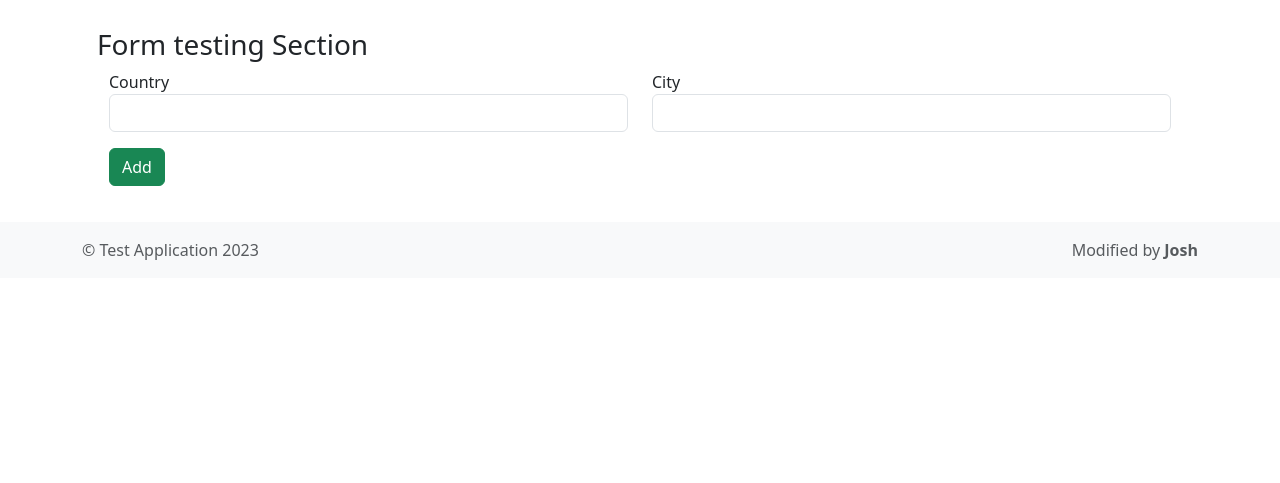
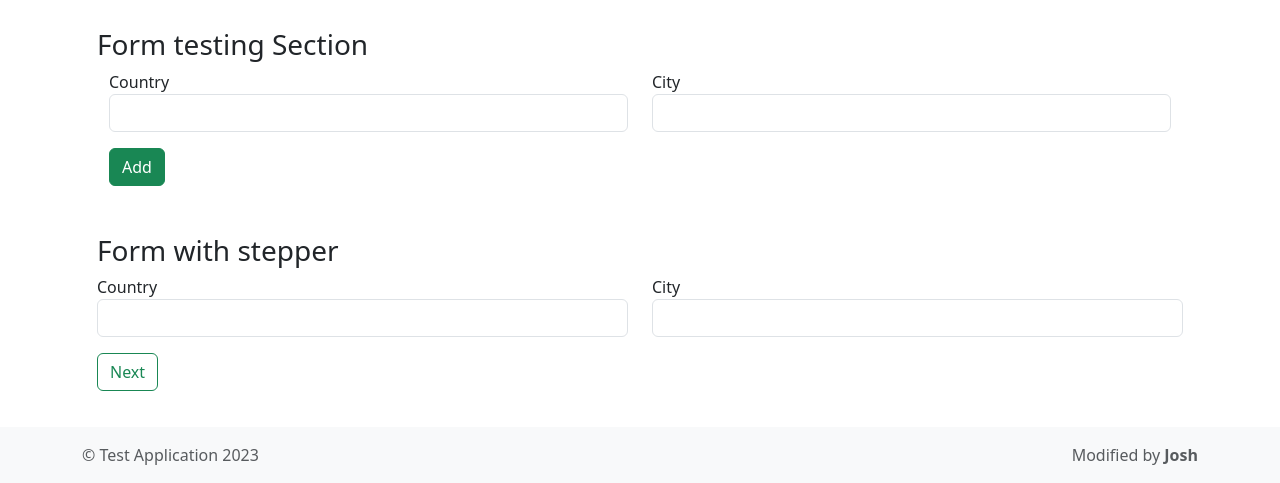
Before and after one commit to JoshKarta/yii-project, a Yii app: template views/site/test.php in a window 1280 px wide. Shown: the part 1007-1490 px from the top of the page. Before the commit the page ends 1267 px from the top, so only its background shows below. Run offline with PHP 8.4 and a stand-in for Yii, Linux system fonts and the light colour scheme; the template is opened without the code that fills it, so the values that code supplies are empty; form fields are guessed from the names that the template uses; some libraries are stand-ins or nearby versions.

Commit message:
stepper functionality

```diff
--- /dev/null
+++ b/views/countries/stepperForm.php
@@ -0,0 +1,27 @@
+<?php
+
+use yii\helpers\Html;
+use yii\widgets\ActiveForm;
+
+/** @var yii\web\View $this */
+/** @var app\models\Countries $model */
+/** @var yii\widgets\ActiveForm $form */
+
+?>
+
+<div class="">
+
+    <?php $form = ActiveForm::begin(['id' => 'countries-form']); ?>
+
+    <div class="row">
+        <div class="col"><?= $form->field($countries, 'country')->textInput(['maxlength' => true]) ?></div>
+        <div class="col"><?= $form->field($countries, 'city')->textInput(['maxlength' => true]) ?></div>
+    </div>
+
+    <div class="form-group">
+        <?= Html::button('Next', ['class' => 'btn btn-outline-success', 'onClick' => 'stepOne()']) ?>
+    </div>
+
+    <?php ActiveForm::end(); ?>
+
+</div>
--- a/views/layouts/main.php
+++ b/views/layouts/main.php
@@ -18,7 +18,8 @@ $this->registerMetaTag(['name' => 'viewport', 'content' => 'width=device-width,
 $this->registerMetaTag(['name' => 'description', 'content' => $this->params['meta_description'] ?? '']);
 $this->registerMetaTag(['name' => 'keywords', 'content' => $this->params['meta_keywords'] ?? '']);
 $this->registerLinkTag(['rel' => 'icon', 'type' => 'image/x-icon', 'href' => Yii::getAlias('@web/favicon.ico')]);
-$this->registerJsFile('@web/js/main.js', ['position' => \yii\web\View::POS_END])
+$this->registerJsFile('@web/js/main.js', ['position' => \yii\web\View::POS_END]);
+$this->registerJsFile('@web/js/stepper.js', ['position' => \yii\web\View::POS_END]);
 ?>
 <?php $this->beginPage() ?>
 <!DOCTYPE html>
@@ -63,6 +64,7 @@ $this->registerJsFile('@web/js/main.js', ['position' => \yii\web\View::POS_END])
                         ['label' => 'Test', "url" => ['/site/test']],
                         ['label' => 'Samplicious', "url" => ['/samplicious/index']],
                         ['label' => 'Ajax', "url" => ['/site/ajax']],
+                        ['label' => 'Stepper', "url" => ['/site/stepper']],
                     ],
                 ],
             ]
--- /dev/null
+++ b/views/samplicious/stepperForm.php
@@ -0,0 +1,29 @@
+<?php
+
+use yii\helpers\Html;
+use yii\jui\DatePicker;
+use yii\widgets\ActiveForm;
+
+/** @var yii\web\View $this */
+/** @var app\models\samplicious $model */
+/** @var yii\widgets\ActiveForm $form */
+?>
+
+<div>
+
+    <?php $form = ActiveForm::begin(['id' => 'samplicious-form']); ?>
+
+    <?= $form->field($samplicious, 'name')->textInput(['maxlength' => true]) ?>
+
+    <?= $form->field($samplicious, 'date')->textInput(['autocomplete' => 'off']) ?>
+    <!-- <?= $form->field($samplicious, 'date')->widget(DatePicker::className(), ['dateFormat' => 'yyyy-MM-dd', 'inline' => false]) ?> -->
+
+    <div class="form-group">
+        <?= Html::button('Previous', ['class' => 'btn btn-outline-success', 'id' => 'prevSampBtn', 'onClick' => 'prevButton()']) ?>
+        <?= Html::button('Submit', ['class' => 'btn btn-success', 'id' => 'submitBtn', 'onClick' => 'sendBtn()']) ?>
+        <!-- <?= Html::submitButton('Submit', ['class' => 'btn btn-success', 'id' => 'submitFormBtn']) ?> -->
+    </div>
+
+    <?php ActiveForm::end(); ?>
+
+</div>
--- a/views/site/ajax.php
+++ b/views/site/ajax.php
@@ -26,7 +26,7 @@ jQuery(document).ready(function($) {
                 data: data,
                 success: function (res) {
                     console.log(res)
-                    window.location.href="/site/index"
+                    // window.location.href="/site/index"
                 }
             })
             .fail(function() {
--- a/views/site/test.php
+++ b/views/site/test.php
@@ -7,6 +7,7 @@ $this->title = "Test";
 $this->registerJs("
     Toast();
     Stepper();
+    saveCountriesData();
     ");
 
 ?>
@@ -153,6 +154,7 @@ $this->registerJs("
         </div>
 
         <!-- Stepper testing section -->
+        <div>
             <h3>Stepper testing section</h3>
             <div class="row mt-5">
                 <div id="form-a">
@@ -170,6 +172,7 @@ $this->registerJs("
                     <button type="button" class="btn btn-success" id="nextBtn">Next</button>
                 </div>
             </div>
+        </div>
 
         <!-- Form testing Section -->
         <div class="mt-5">
@@ -179,5 +182,19 @@ $this->registerJs("
             ]) ?>
         </div>
 
+        <!-- Form with stepper Section -->
+        <div class="mt-5">
+            <h3>Form with stepper</h3>
+            <div id="form-countries">
+                <?= $this->render('@app/views/countries/stepperForm', [
+                    'countries' => $countries,
+                ]) ?>
+            </div>
+            <div id="form-samplicious" style="display: none;">
+                <?= $this->render('@app/views/samplicious/stepperForm', [
+                    'samplicious' => $samplicious,
+                ]) ?>
             </div>
         </div>
+    </div>
+</div>
--- a/web/js/main.js
+++ b/web/js/main.js
@@ -23,23 +23,23 @@ function OpenToast() {
 }
 
 function Stepper() {
-    $(document).ready(function() {
-        $('#nextBtn').click(function() {
-            $('#form-a').fadeOut('fast', function() {
-                $('#form-b').fadeIn('fast');
-                $('#prevBtn').show()
-                $('#nextBtn').hide()
-                $('#submitBtn').show()
-            });
-        });
-
-        $('#prevBtn').click(function() {
-          $('#form-b').fadeOut('fast', function() {
-              $('#form-a').fadeIn('fast');
-              $('#prevBtn').hide();
-              $('#submitBtn').hide();
-              $('#nextBtn').show();
-          });
+  $(document).ready(function () {
+    $("#nextBtn").click(function () {
+      $("#form-a").fadeOut("fast", function () {
+        $("#form-b").fadeIn("fast");
+        $("#prevBtn").show();
+        $("#nextBtn").hide();
+        $("#submitBtn").show();
       });
     });
+
+    $("#prevBtn").click(function () {
+      $("#form-b").fadeOut("fast", function () {
+        $("#form-a").fadeIn("fast");
+        $("#prevBtn").hide();
+        $("#submitBtn").hide();
+        $("#nextBtn").show();
+      });
+    });
+  });
 }
--- /dev/null
+++ b/web/js/stepper.js
@@ -0,0 +1,57 @@
+const countriesData = { action: "/countries/create" };
+const sampliciousData = { action: "/samplicious/create" };
+
+function stepOne() {
+  const form = document.getElementById("countries-form");
+  countriesData.data = $(form).serializeArray();
+  $("#form-countries").fadeOut("fast", function () {
+    $("#form-samplicious").fadeIn("fast");
+    $("#prevSampBtn").show();
+    $("#nextBtn").hide();
+    $("#submitFormBtn").show();
+  });
+
+  // Prev Step
+  prevButton();
+}
+
+function prevButton() {
+  $("#prevSampBtn").click(function () {
+    $("#form-samplicious").fadeOut("fast", function () {
+      $("#form-countries").fadeIn("fast");
+      $("#prevSampBtn").hide();
+      $("#submitFormBtn").hide();
+      $("#countriesBtn").show();
+    });
+  });
+}
+
+function sendBtn() {
+  const form = document.getElementById("samplicious-form");
+  sampliciousData.data = $(form).serializeArray();
+
+  ajaxCall(sampliciousData.action, sampliciousData.data);
+  ajaxCall(countriesData.action, countriesData.data);
+}
+
+function ajaxCall(url, data) {
+  $.ajax({
+    url: url,
+    type: "post",
+    dataType: "json",
+    data: data,
+  })
+    .done(function (response) {
+      if (response.data.success == true) {
+        alert("success");
+        console.log(response.data.data);
+      }
+    })
+    .fail(function (jqXHR, textStatus, errorThrown) {
+      console.error("AJAX error:", textStatus, errorThrown);
+
+      // Log more details from jqXHR
+      console.log("Status:", jqXHR.status);
+      console.log("Response Text:", jqXHR.responseText);
+    });
+}
```
Also changed, not shown: controllers/SiteController.php (+51 -8 lines), views/site/stepper.php (added, +27 -0 lines), views/countries/_form.php (line endings or trailing spaces). Lines whose indentation alone changed are shown as unchanged.
